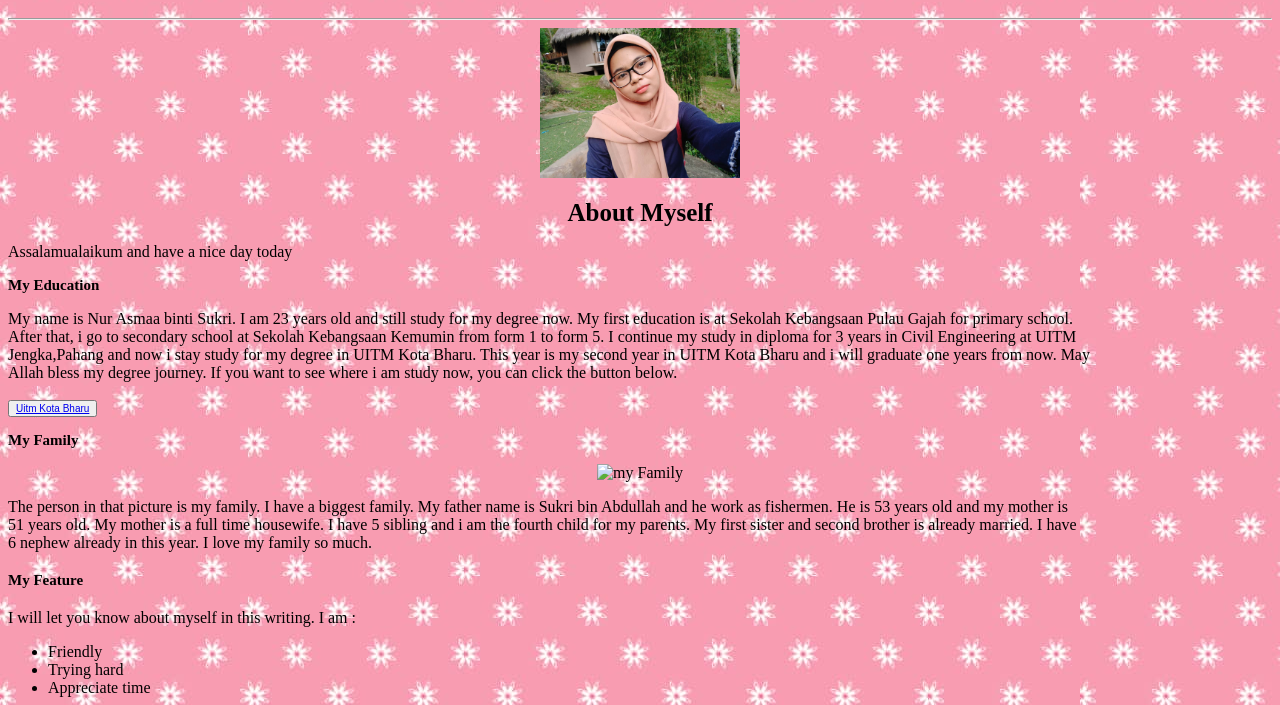
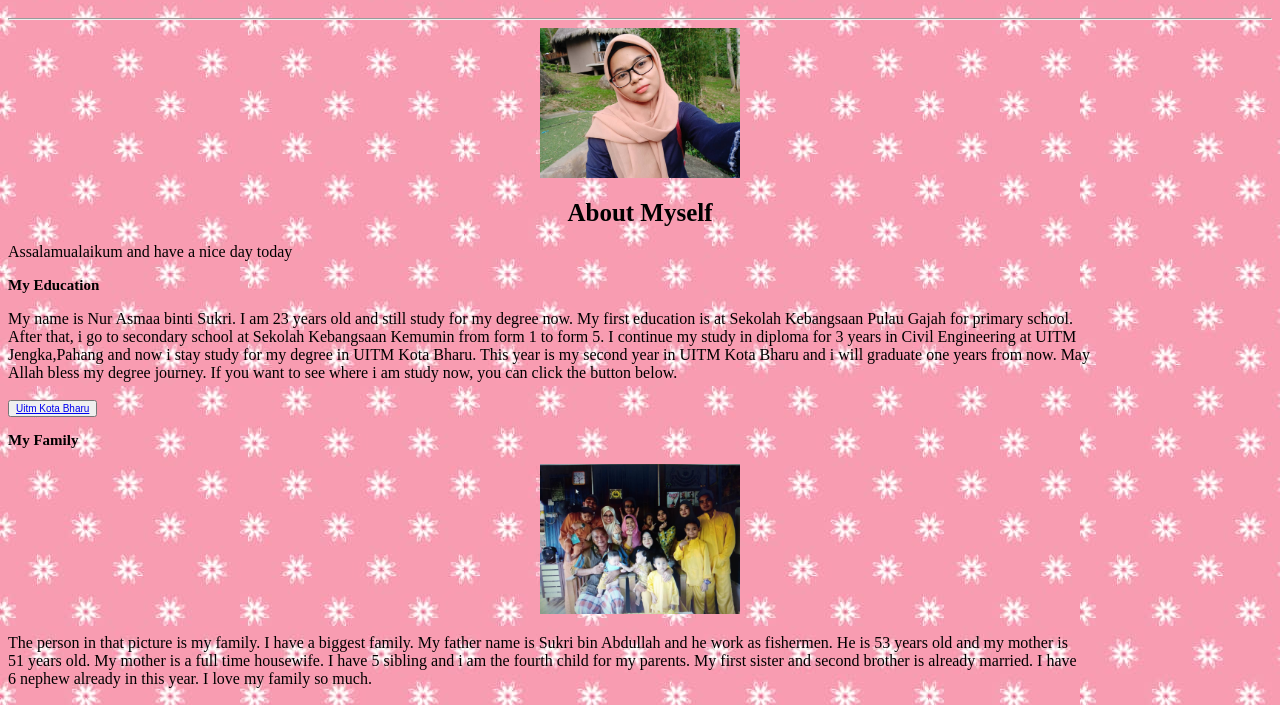
Before and after one commit to Nurasmaa/biography2, a plain HTML site: page index.html in a window 1280 px wide. Shown: the part 62-767 px from the top of the page. Drawn offline with Linux system fonts and the light colour scheme.

Commit message:
Update index.html

```diff
--- a/index.html
+++ b/index.html
@@ -18,7 +18,7 @@
 
 <h3 style="font-size: 15px;">My Family</h3>
 
-<center><img src="familybgbghhn.jpeg" alt="my Family" height="150" width="200"></center>
+<center><img src="family.jpeg" alt="my Family" height="150" width="200"></center>
 
 <P>The person in that picture is my family. I have a biggest family. My father name is Sukri bin Abdullah and he work as fishermen. He is 53 years old and my mother is <br> 51 years old. My mother is a full time housewife. I have 5 sibling and i am the fourth child for my parents. My first sister and second brother is already married. I have <br> 6 nephew already in this year. I love my family so much. </P>
 
```
